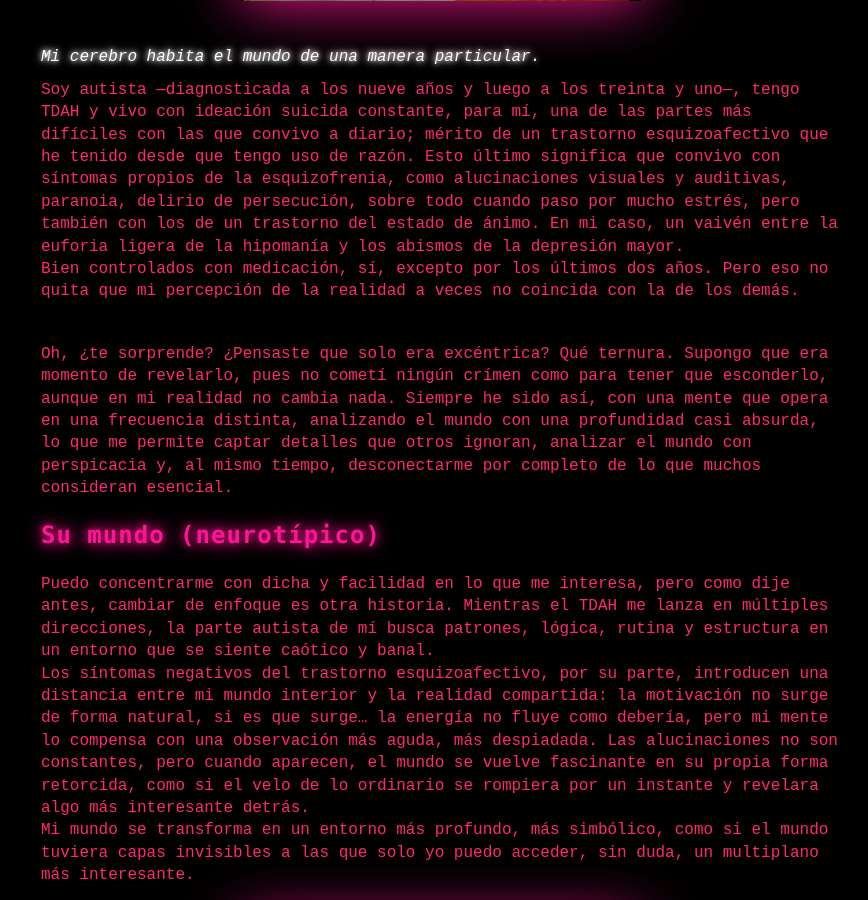
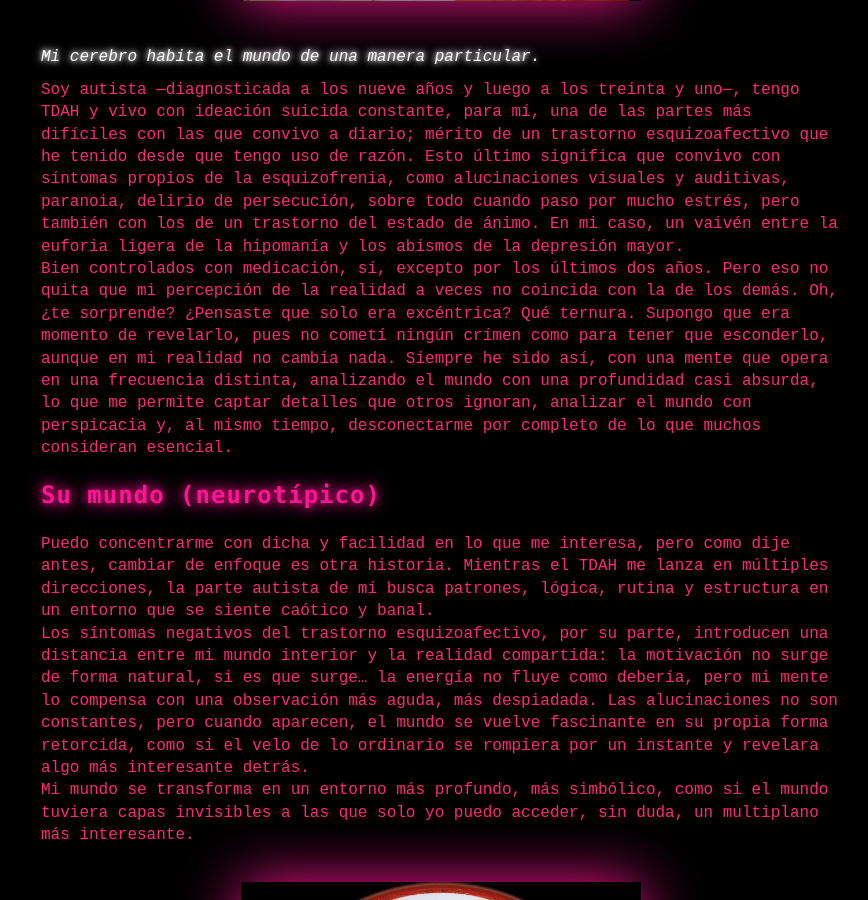
Before and after one commit to medusahra/medusahra.github.io, a Jekyll site: the page built from _posts/2025-11-13-neurodivergente.md, in a window 1280 px wide and 900 px high, scrolled down 3580 px. Shown: the whole window, without its empty margins (199-1067 px from the left). Built offline with Jekyll 4.4.1, drawn with Linux system fonts in a browser that asks for light colours.

Commit message:
Update 2025-11-13-neurodivergente.md

```diff
--- a/_posts/2025-11-13-neurodivergente.md
+++ b/_posts/2025-11-13-neurodivergente.md
@@ -72,7 +72,6 @@ paranoia, delirio de persecución, sobre todo cuando paso por mucho estrés, per
 En mi caso, un vaivén entre la euforia ligera de la hipomanía y los abismos de la depresión mayor.
 
 Bien controlados con medicación, sí, excepto por los últimos dos años. Pero eso no quita que mi percepción de la realidad a veces no coincida con la de los demás.
-<div style="margin: 40px 0;"></div>
 Oh, ¿te sorprende? ¿Pensaste que solo era excéntrica? Qué ternura. Supongo que era momento de revelarlo, pues no cometí ningún crímen como para tener que esconderlo, aunque en mi realidad no cambia nada. Siempre he sido así, con una mente que opera en una frecuencia distinta, analizando el mundo con una profundidad casi absurda, lo que me permite captar detalles que otros ignoran, analizar el mundo con perspicacia y, al mismo tiempo, desconectarme por completo de lo que muchos consideran esencial.
 
 ### Su mundo (neurotípico)
```
